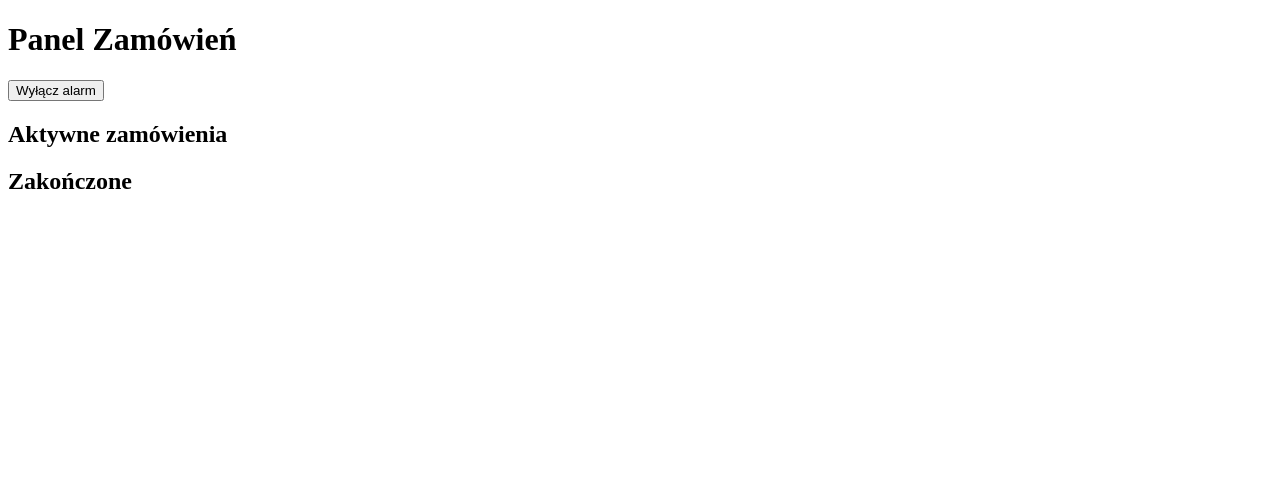
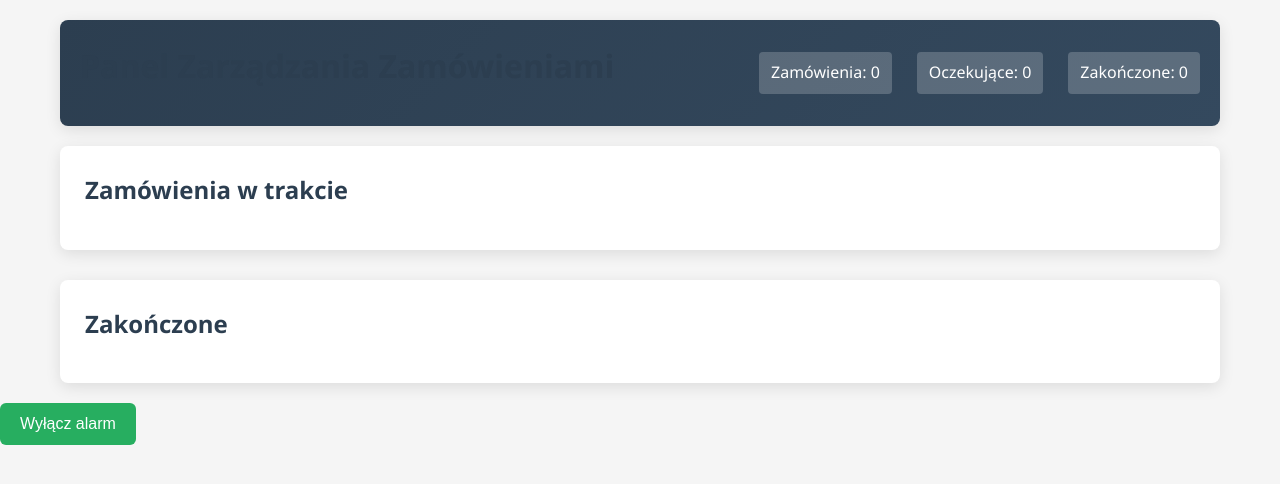
Before and after one commit to PixelZoneInfra/coworkMenu, a Flask app: page /panel.html in a window 1280 px wide. Shown: the top 484 px of the page. Run offline with Flask 3, Linux system fonts and the light colour scheme; data that the repository does not hold is empty.

Commit message:
Update panel.html

```diff
--- a/templates/panel.html
+++ b/templates/panel.html
@@ -4,18 +4,35 @@
   <meta charset="UTF-8">
   <meta name="viewport" content="width=device-width,initial-scale=1">
   <title>Panel Zamówień</title>
+  <link rel="stylesheet" href="{{ url_for('static', filename='style.css') }}">
   <link rel="stylesheet" href="{{ url_for('static', filename='panel.css') }}">
 </head>
 <body>
-  <h1>Panel Zamówień</h1>
+  <div class="container">
+    <header>
+      <h1>Panel Zarządzania Zamówieniami</h1>
+      <div class="stats">
+        <span id="total-orders">Zamówienia: 0</span>
+        <span id="pending-orders">Oczekujące: 0</span>
+        <span id="completed-orders">Zakończone: 0</span>
+      </div>
+    </header>
+
+    <div class="orders-container">
+      <div class="orders-queue">
+        <h2>Zamówienia w trakcie</h2>
+        <div id="orders-list"></div>
+      </div>
+      <div class="completed-orders-section">
+        <h2>Zakończone</h2>
+        <div id="completed-orders-list"></div>
+      </div>
+    </div>
+  </div>
+
+  <div id="alert-overlay" class="alert-overlay"></div>
   <button id="toggleAlarm">Wyłącz alarm</button>
 
-  <h2>Aktywne zamówienia</h2>
-  <div id="active"></div>
-
-  <h2>Zakończone</h2>
-  <div id="done"></div>
-
-  <script src="{{ url_for('static',filename='script-panel.js') }}"></script>
+  <script src="{{ url_for('static', filename='panel.js') }}"></script>
 </body>
 </html>
```
